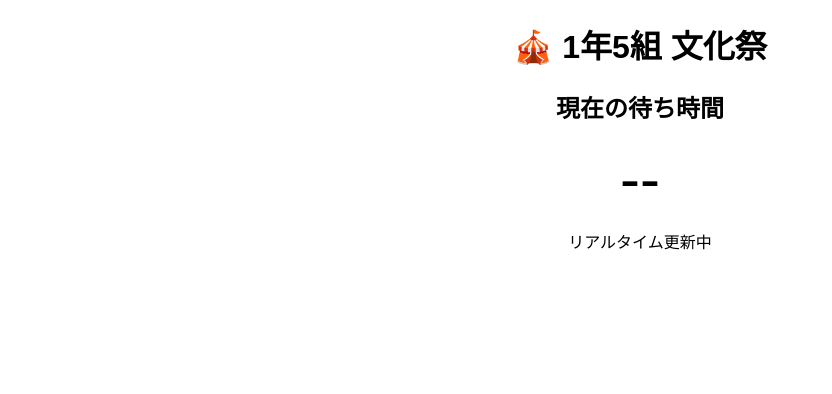
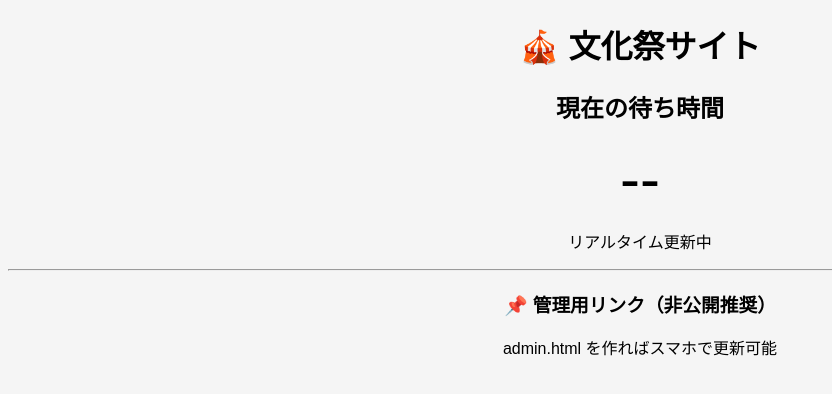
Before and after one commit to gyouhoufestivalyoshida/github.io, a plain HTML site: page index.html in a window 1280 px wide. Shown: the whole page, without its empty margins (0-832 px from the left). Drawn offline with Linux system fonts and the light colour scheme; no server answers.

Commit message:
Update index.html

```diff
--- a/index.html
+++ b/index.html
@@ -2,12 +2,12 @@
 <html lang="ja">
 <head>
   <meta charset="UTF-8">
-  <title>1年5組 文化祭</title>
+  <title>文化祭サイト</title>
 </head>
 
-<body style="text-align:center;font-family:sans-serif;">
+<body style="text-align:center;font-family:sans-serif;background:#f5f5f5;">
 
-  <h1>🎪 1年5組 文化祭</h1>
+  <h1>🎪 文化祭サイト</h1>
 
   <h2>現在の待ち時間</h2>
 
@@ -15,11 +15,19 @@
 
   <p>リアルタイム更新中</p>
 
+  <hr>
+
+  <h3>📌 管理用リンク（非公開推奨）</h3>
+  <p>admin.html を作ればスマホで更新可能</p>
+
+  <!-- Firebase（ここだけ毎回差し替え） -->
   <script type="module">
+
     import { initializeApp } from "https://www.gstatic.com/firebasejs/10.12.2/firebase-app.js";
     import { getDatabase, ref, onValue }
     from "https://www.gstatic.com/firebasejs/10.12.2/firebase-database.js";
 
+    // 🔥 あなたのFirebase設定（ここだけ固定で使う）
     const firebaseConfig = {
       apiKey: "AIzaSyAAlxZGPH72mvgePyM3RX_xy8xlhfv92Rk",
       authDomain: "yoshidagyouhoufestival1-5.firebaseapp.com",
@@ -30,16 +38,20 @@
       appId: "1:439419753147:web:f1b5a52e69d4e6e42f0f9e"
     };
 
+    // 初期化
     const app = initializeApp(firebaseConfig);
     const db = getDatabase(app);
+
+    // データ場所
     const waitRef = ref(db, "waitTime");
 
+    // リアルタイム取得
     onValue(waitRef, (snapshot) => {
-  const value = snapshot.val();
+      const value = snapshot.val();
+      document.getElementById("wait").innerText =
+        (value ?? "--") + "分";
+    });
 
-  document.getElementById("wait").innerText =
-    (value ?? "--") + "分";
-});
   </script>
 
 </body>
```
